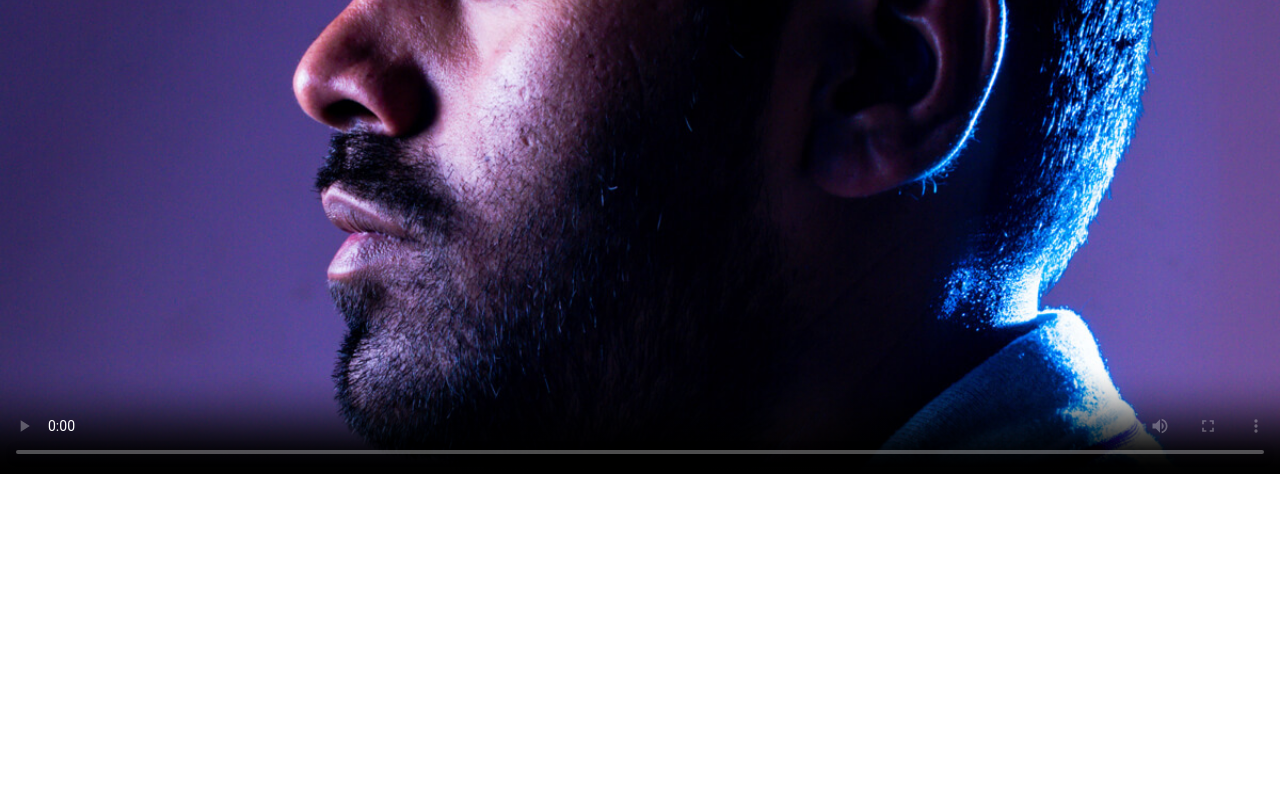
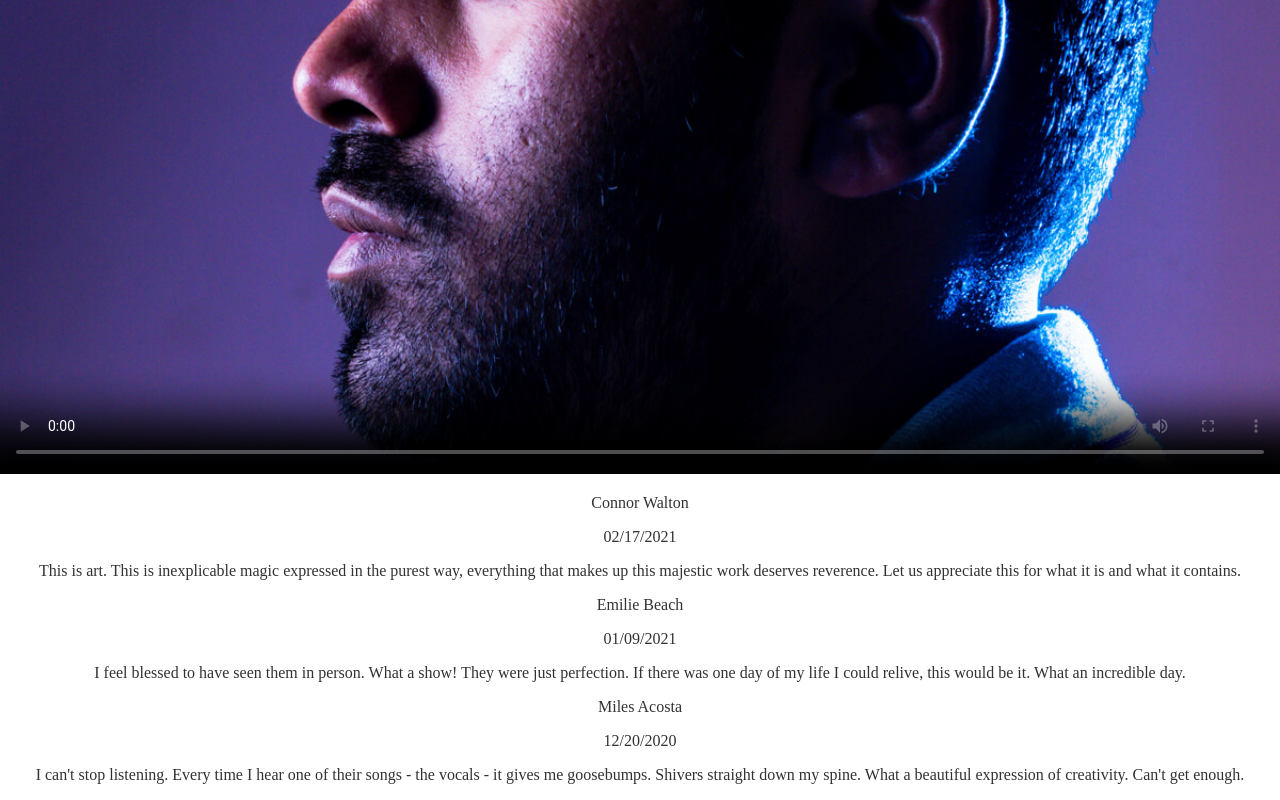
Before and after one commit to SimaRjb/Sima-Rajabi-BrainFlix, a React (Create React App) app: page / in a window 1280 px wide. Shown: the part 449-1249 px from the top of the page. Before the commit the page ends 927 px from the top, so only its background shows below. Built offline with nearby package versions, Linux system fonts and the light colour scheme.

Commit message:
created the comments section

```diff
--- a/src/App.js
+++ b/src/App.js
@@ -3,12 +3,13 @@ import './App.css';
 import './components/Header/Header'
 import Header from './components/Header/Header';
 import MainVideo from './components/Hero/MainVideo';
-
+import Comments from './components/Comments/Comments';
 function App() {
   return (
     <div className="App">
       <Header/>
     <MainVideo/>
+    <Comments/>
     </div>
   );
 }
--- /dev/null
+++ b/src/components/Comments/Comments.js
@@ -0,0 +1,75 @@
+import './Comments.scss';
+
+function Comments() {
+  return (
+    <section class="comments__display">
+    <ul class="comments__list">
+      <li class="comment">
+        <div class="comment__avatar-wrapper">
+          <div class="comment__avatar"></div>
+        </div>
+        <div class="comment__content">
+          <div class="comment__head">
+            <p class="comment__author">Connor Walton</p>
+            <div class="comment__head-right">
+              <p class="comment__date">02/17/2021</p>
+            </div>
+          </div>
+          <div class="comment__text">
+            <p class="comment__par">
+              This is art. This is inexplicable magic expressed in the
+              purest way, everything that makes up this majestic work
+              deserves reverence. Let us appreciate this for what it is
+              and what it contains.
+            </p>
+          </div>
+        </div>
+      </li>
+      <li class="comment">
+        <div class="comment__avatar-wrapper">
+          <div class="comment__avatar"></div>
+        </div>
+        <div class="comment__content">
+          <div class="comment__head">
+            <p class="comment__author">Emilie Beach</p>
+            <div class="comment__head-right">
+              <p class="comment__date">01/09/2021</p>
+            </div>
+          </div>
+          <div class="comment__text">
+            <p class="comment__par">
+              I feel blessed to have seen them in person. What a show!
+              They were just perfection. If there was one day of my life
+              I could relive, this would be it. What an incredible day.
+            </p>
+          </div>
+        </div>
+      </li>
+      <li class="comment">
+        <div class="comment__avatar-wrapper">
+          <div class="comment__avatar"></div>
+        </div>
+        <div class="comment__content">
+          <div class="comment__head">
+            <p class="comment__author">Miles Acosta</p>
+            <div class="comment__head-right">
+              <p class="comment__date">12/20/2020</p>
+            </div>
+          </div>
+          <div class="comment__text">
+            <p class="comment__par">
+              I can't stop listening. Every time I hear one of their
+              songs - the vocals - it gives me goosebumps. Shivers
+              straight down my spine. What a beautiful expression of
+              creativity. Can't get enough.
+            </p>
+          </div>
+        </div>
+      </li>
+    </ul>
+  </section>
+
+  );
+}
+
+export default Comments;
```
Also changed, not shown: src/components/Comments/Comments.scss (added).
